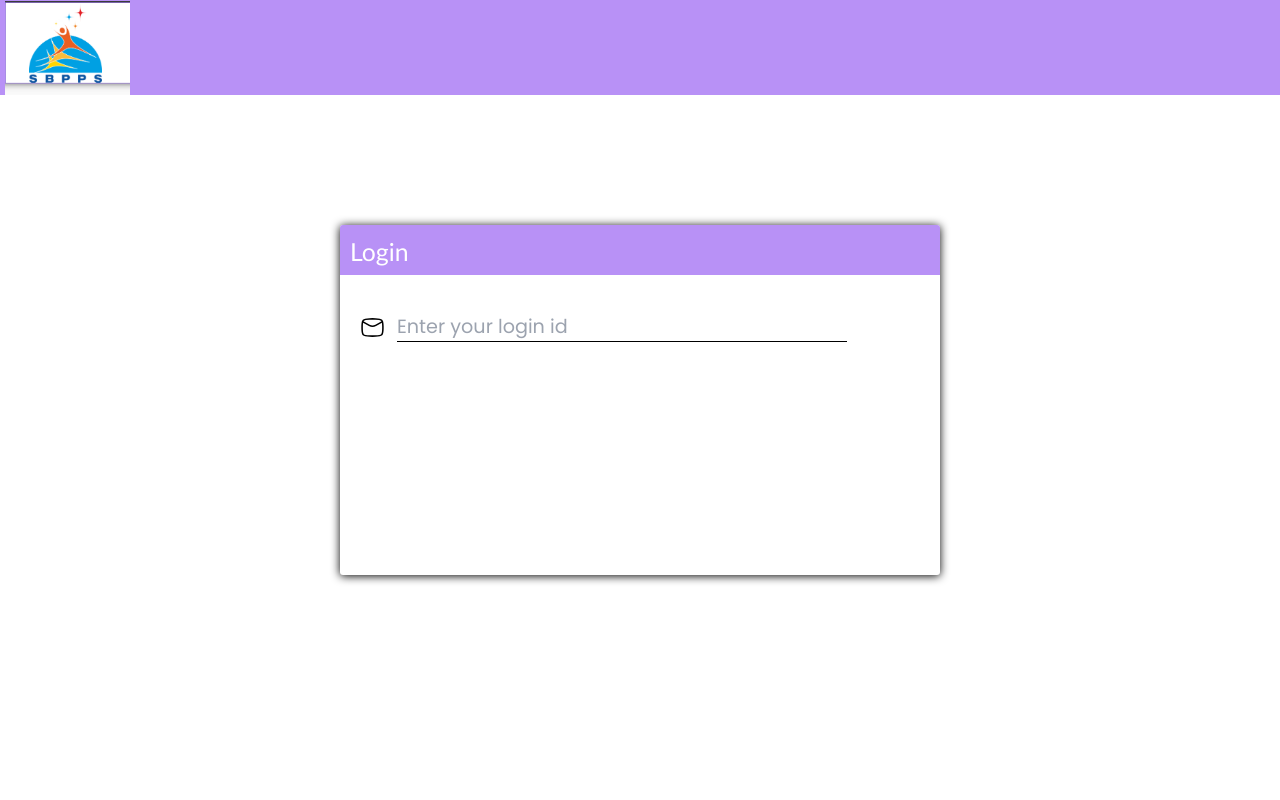
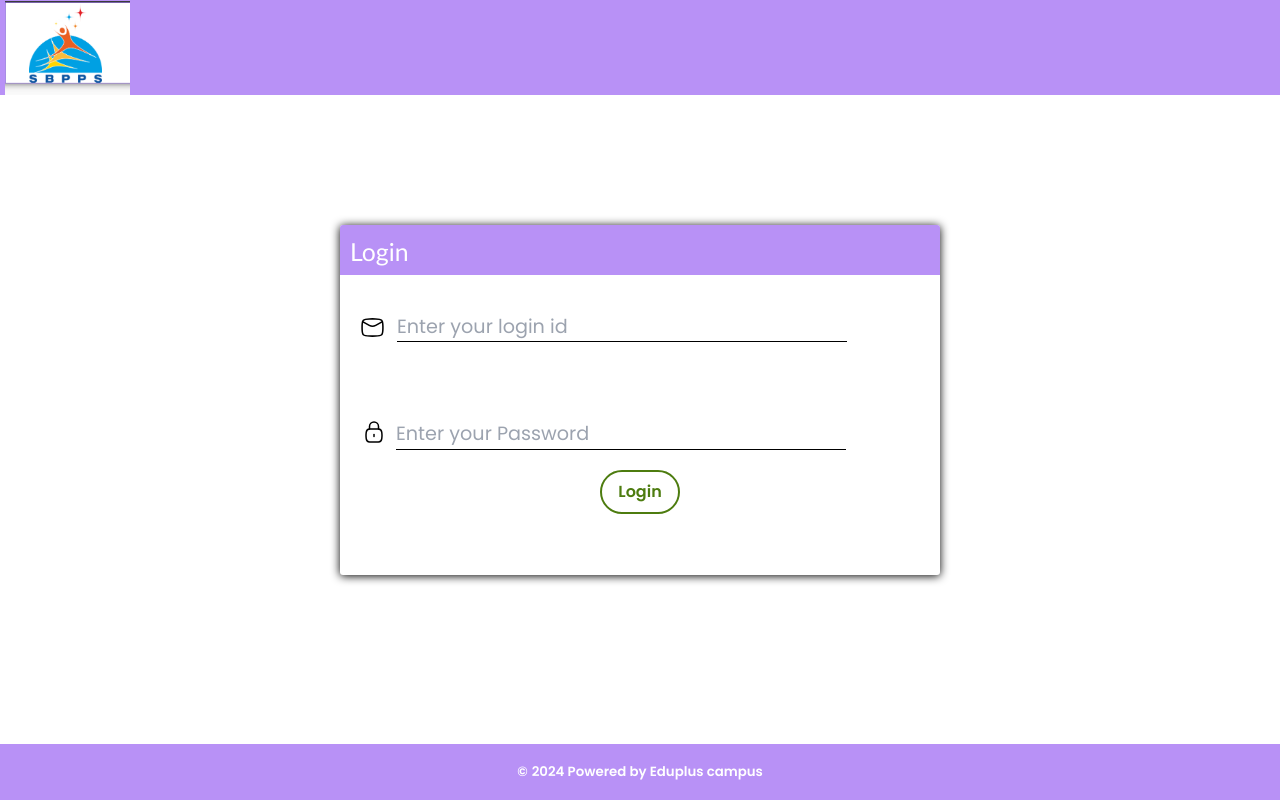
Before and after one commit to linux-07/erp-clone, a Next.js app: page / in a window 1280 px wide. Shown: the top 800 px of the page. Built offline with nearby package versions, Linux system fonts and the light colour scheme.

Commit message:
made the whole front end

```diff
--- a/src/app/globals.css
+++ b/src/app/globals.css
@@ -7,6 +7,7 @@
 *{
   margin: 0;
   font-family: 'Poppins', sans-serif;
+
 }
 
 .nav-bar{
@@ -90,8 +91,56 @@
   font-size: larger;
 }
 
-.login_id{
-  border: 0px solid white;
+#login_id{
   border-bottom: 1px solid black;
+  border-top: 0px;
+  border-left: 0px;
+  border-right: 0px;
   width: 450px;
+  outline: none;
+  color: black;
 }
+
+#login_id input {
+  color: black;
+}
+
+#login_id:focus{
+  border-right: 0px solid white;
+  border-left:0px solid white;
+  border-top:0px solid white;
+}
+
+.password{
+  font-size: larger;
+  display: flex;
+  margin-top: 145px;
+  margin-left: 22px;
+}
+
+.password input {
+  margin-left: 10px;
+  user-select: none;
+}
+
+.credits{
+  display: flex;
+  position: absolute;
+  bottom: 0px;
+  height: 56px;
+  width: 100%;
+  background-color: rgb(184, 145, 246);
+  justify-content: center;
+  align-items:  center;
+  font-weight: 600;
+  color: white;
+  font-size: smaller;
+}
+
+.credits p {
+  padding-left: 4px;
+}
+
+.credits a {
+  display: flex;
+}
--- a/src/app/layout.tsx
+++ b/src/app/layout.tsx
@@ -3,7 +3,7 @@ import "./globals.css";
 import Head from "next/head";
 
 export const metadata: Metadata = {
-  title: "ERP clone better than the orignal",
+  title: "SBPPS",
   description: "Created by the students of SPBBS",
 };
 
--- a/src/app/page.tsx
+++ b/src/app/page.tsx
@@ -14,23 +14,69 @@ export default function Home() {
       </nav>
       <main>
         <div className="content">
-          <span className="credentials">
+          <span className="credentials w-full">
             <div className="nav">
               <p>Login</p>
             </div>
-            <span className="email flex gap-3 ">
+            <span className="email flex gap-3">
               <Image src="/logo.svg" width={25} height={25} alt="logo" />
               <input
-                type="search"
+                type="email"
                 name="login_id"
-                className="login_id"
+                id="login_id"
                 placeholder="Enter your login id"
               />
             </span>
+            <span className="password">
+              <svg
+                xmlns="http://www.w3.org/2000/svg"
+                viewBox="0 0 24 24"
+                width="24"
+                height="24"
+                color="#000000"
+                fill="none"
+              >
+                <path
+                  d="M12 16.5V14.5"
+                  stroke="currentColor"
+                  stroke-width="1.5"
+                  stroke-linecap="round"
+                />
+                <path
+                  d="M4.26781 18.8447C4.49269 20.515 5.87613 21.8235 7.55966 21.9009C8.97627 21.966 10.4153 22 12 22C13.5847 22 15.0237 21.966 16.4403 21.9009C18.1239 21.8235 19.5073 20.515 19.7322 18.8447C19.879 17.7547 20 16.6376 20 15.5C20 14.3624 19.879 13.2453 19.7322 12.1553C19.5073 10.485 18.1239 9.17649 16.4403 9.09909C15.0237 9.03397 13.5847 9 12 9C10.4153 9 8.97627 9.03397 7.55966 9.09909C5.87613 9.17649 4.49269 10.485 4.26781 12.1553C4.12104 13.2453 4 14.3624 4 15.5C4 16.6376 4.12104 17.7547 4.26781 18.8447Z"
+                  stroke="currentColor"
+                  stroke-width="1.5"
+                />
+                <path
+                  d="M7.5 9V6.5C7.5 4.01472 9.51472 2 12 2C14.4853 2 16.5 4.01472 16.5 6.5V9"
+                  stroke="currentColor"
+                  stroke-width="1.5"
+                  stroke-linecap="round"
+                  stroke-linejoin="round"
+                />
+              </svg>
+              <input
+                type="password"
+                name="login_id"
+                id="login_id"
+                placeholder="Enter your Password"
+              />
+            </span>
+            <div className="login-btn flex justify-center items-center">
+              <button className="px-4 py-2 rounded-full border-2 border-lime-700 text-lime-700 font-semibold hover:bg-blue-900 hover:text-white transition-all my-5 ">
+                Login
+              </button>
+            </div>
           </span>
         </div>
-        <div className="credits"></div>
       </main>
+      <footer>
+        <div className="credits">
+          <a href="https://www.edupluscampus.com/" target="_blank">
+            &copy;<p> 2024 Powered by Eduplus campus</p>
+          </a>
+        </div>
+      </footer>
     </>
   );
 }
```
